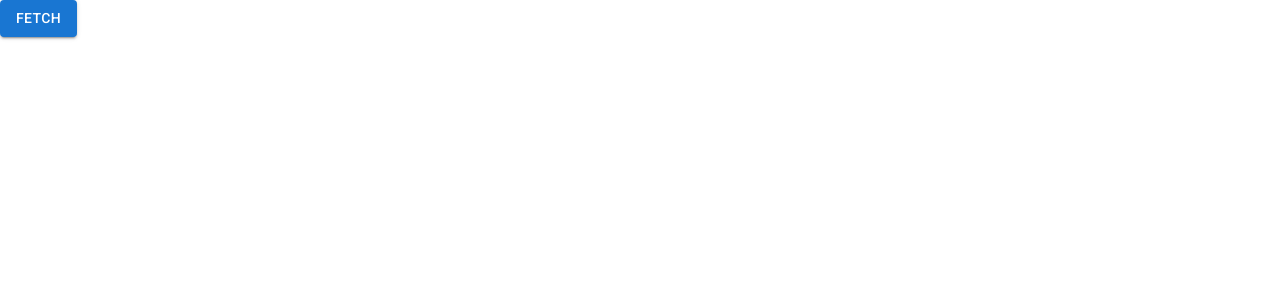
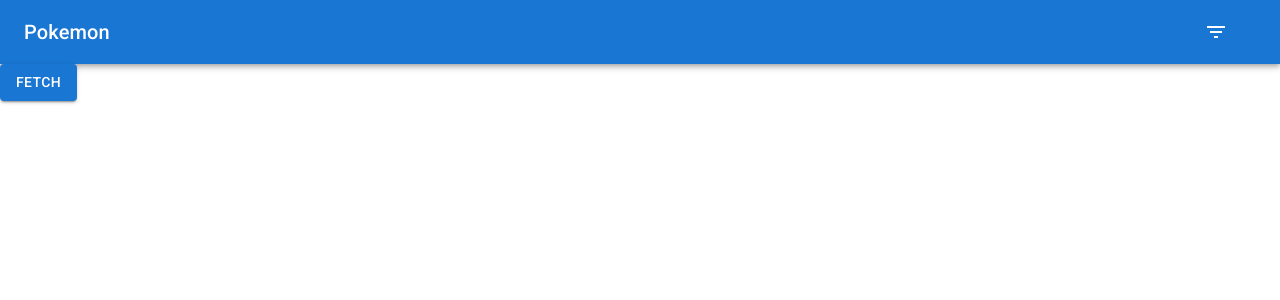
Before and after one commit to alex0208/PokemonReact, a React (Create React App) app: page / in a window 1280 px wide. Shown: the top 300 px of the page. Built offline with nearby package versions, Linux system fonts and the light colour scheme.

Commit message:
Added appbar

```diff
--- a/package.json
+++ b/package.json
@@ -5,6 +5,7 @@
   "dependencies": {
     "@apollo/client": "^3.4.16",
     "@emotion/react": "^11.5.0",
+    "@mui/icons-material": "^5.0.4",
     "@mui/material": "^5.0.4",
     "@mui/styled-engine-sc": "^5.0.3",
     "@testing-library/jest-dom": "^5.11.4",
--- a/src/App.tsx
+++ b/src/App.tsx
@@ -2,15 +2,42 @@ import './App.css';
 import { ApolloProvider } from '@apollo/client';
 import { useApollo } from './apollo';
 import Deck from './Deck';
+import FilterListIcon from '@mui/icons-material/FilterList';
+import {
+    AppBar,
+    Button,
+    IconButton,
+    Toolbar,
+    Typography,
+    // MenuIcon,
+} from '@mui/material';
 
 function App() {
     const client = useApollo();
 
     return (
         <ApolloProvider client={client}>
-            {/* <div className="App">
-                <header className="App-header"></header>
-            </div> */}
+            <AppBar position="static">
+                <Toolbar>
+                    <Typography
+                        variant="h6"
+                        component="div"
+                        sx={{ flexGrow: 1 }}
+                    >
+                        Pokemon
+                    </Typography>
+                    <IconButton
+                        size="large"
+                        edge="start"
+                        color="inherit"
+                        aria-label="menu"
+                        sx={{ mr: 2 }}
+                    >
+                        <FilterListIcon />
+                    </IconButton>
+                </Toolbar>
+            </AppBar>
+
             <Deck />
         </ApolloProvider>
     );
--- a/src/Deck.tsx
+++ b/src/Deck.tsx
@@ -1,10 +1,10 @@
-import { gql, useLazyQuery, useQuery } from '@apollo/client';
+import { gql, useLazyQuery } from '@apollo/client';
 import { Button } from '@mui/material';
 import React, { useEffect, useState } from 'react';
 import { PokemonQuery, PokemonQueryVariables } from './generated/PokemonQuery';
 
 const POKEMON_QUERY = gql`
-    query PokemonQuery($limit: Int = 10, $offset: Int = 10) {
+    query PokemonQuery($limit: Int = 20, $offset: Int = 0) {
         pokemon_v2_pokemon(limit: $limit, offset: $offset) {
             id
             name
@@ -19,7 +19,7 @@ const POKEMON_QUERY = gql`
     }
 `;
 
-function Deck() {
+const Deck = () => {
     const [offset, setOffset] = useState(0);
     const [getData, { data, loading }] = useLazyQuery<
         PokemonQuery,
@@ -50,6 +50,6 @@ function Deck() {
             ) : null}
         </div>
     );
-}
+};
 
 export default Deck;
```
Also changed, not shown: 1 other file (tests, documents, lock files or other folders).
